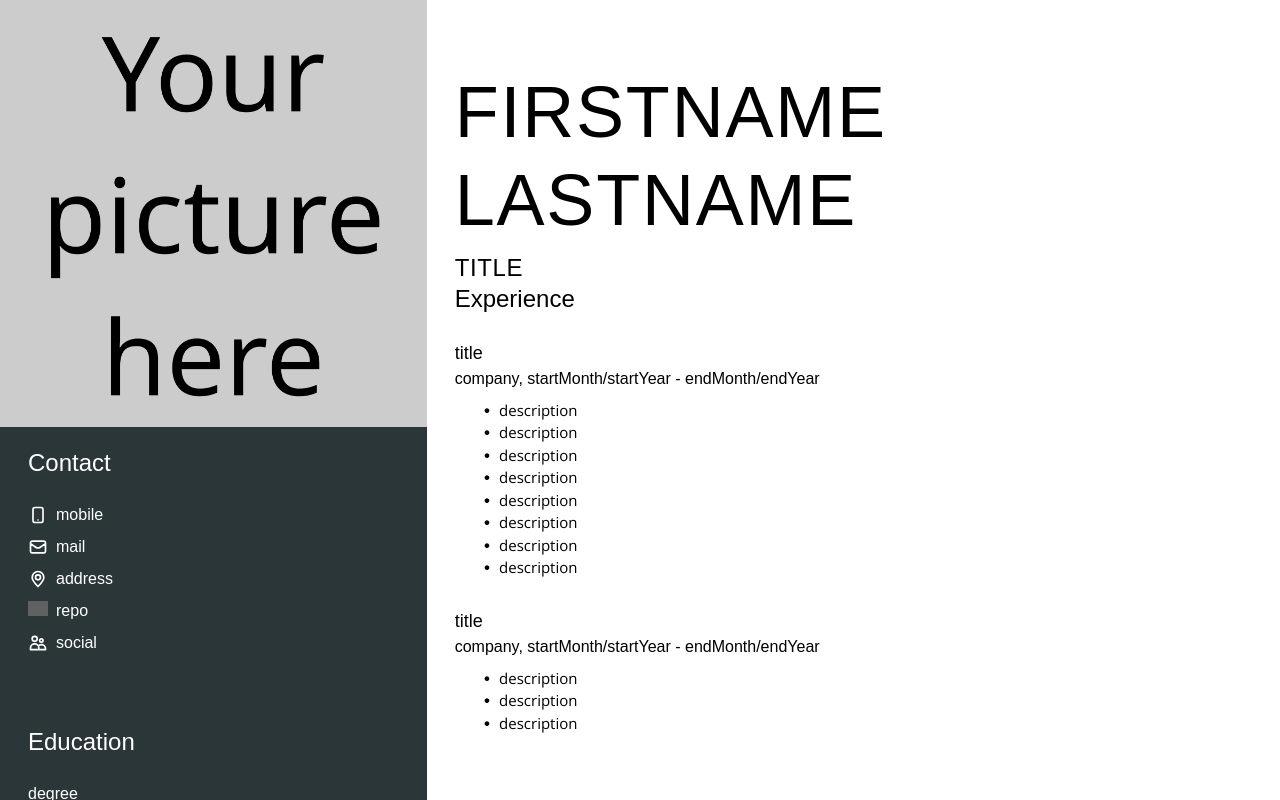
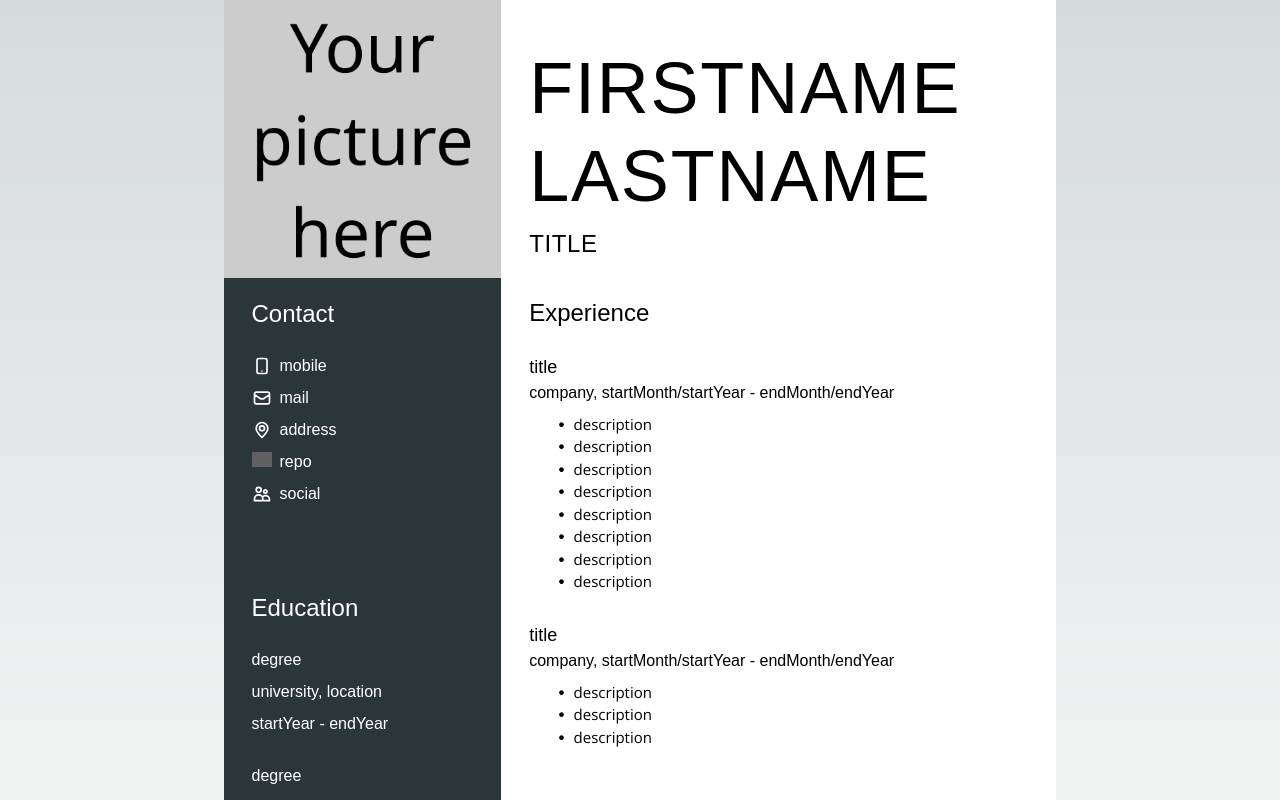
Before and after one commit to xsukari/cv, a Next.js app: page / in a window 1280 px wide. Shown: the top 800 px of the page. Built offline with nearby package versions, Linux system fonts and the light colour scheme; grey boxes are pictures that could not be loaded; a web font is replaced by a local one.

Commit message:
content is now fixed size, which represents approximately how it's gonna look when saved as a pdf

```diff
--- a/src/app/page.tsx
+++ b/src/app/page.tsx
@@ -8,8 +8,8 @@ import Skills from "./components/skills"
 
 export default function Home() {
     return (
-        <main className="flex min-h-screen">
-            <div className="w-1/3 min-h-screen bg-[#2b3639]">
+        <main className={"flex h-[1178px] w-[833px] m-auto"}>
+            <div className="w-1/3 bg-[#2b3639]">
                 {/* Left column */}
 
                 <Picture/>
@@ -18,7 +18,7 @@ export default function Home() {
                 <Languages/>
 
             </div>
-            <div className="w-2/3 min-h-screen bg-[#ffffff]">
+            <div className="w-2/3 bg-[#ffffff]">
                 {/* Right column */}
 
                 <Person/>
```
